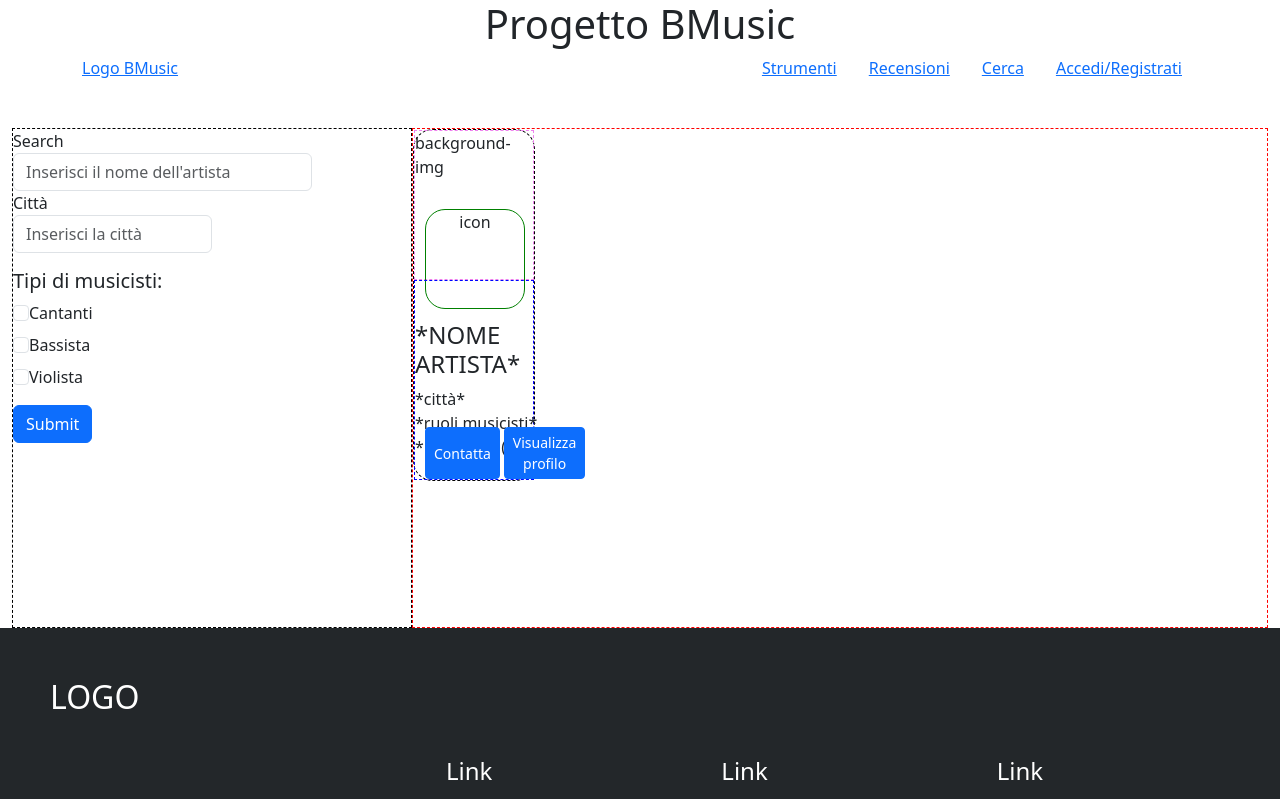
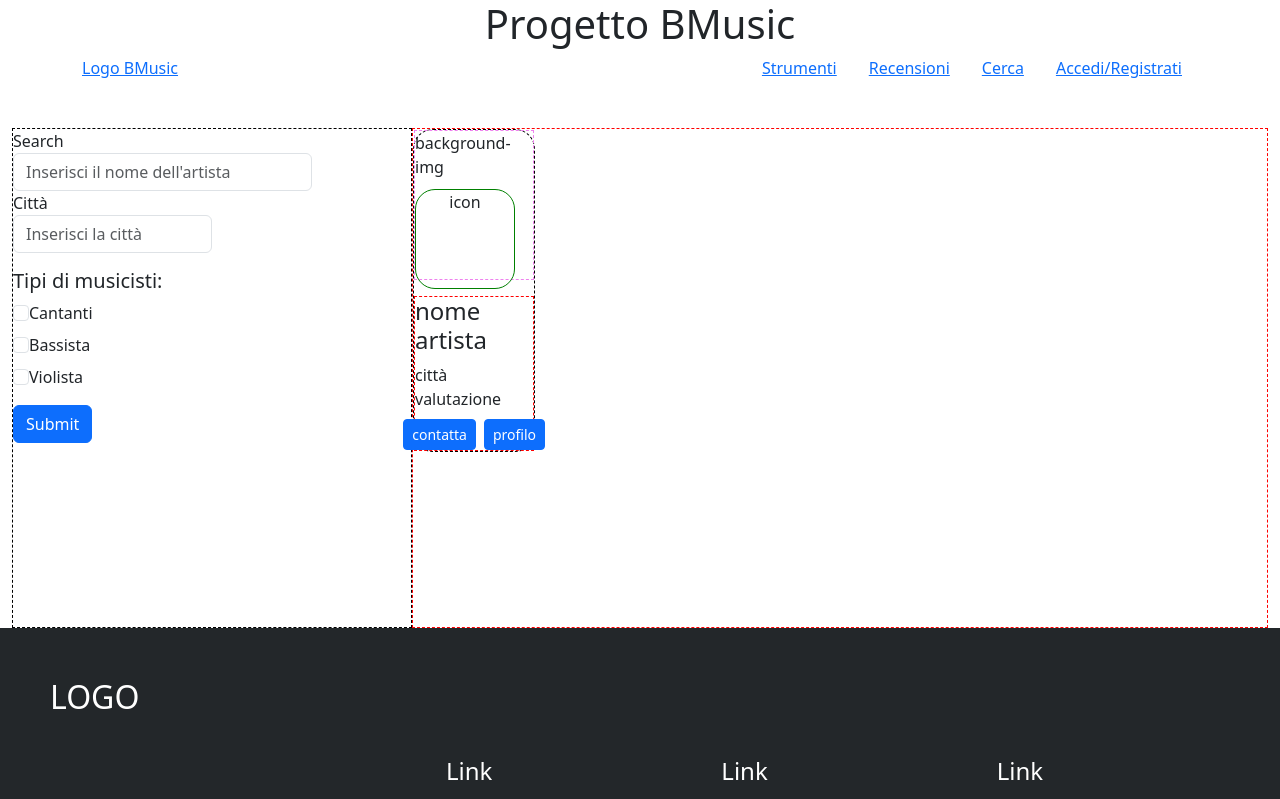
Before and after one commit to maicolkutchoukov/boolean-final-project-frontend, a Vue app: page /search in a window 1280 px wide. Shown: the top 799 px of the page. Built offline with nearby package versions, Linux system fonts and the light colour scheme.

Commit message:
Add basic structure SearchPage

```diff
--- a/src/pages/SearchPage.vue
+++ b/src/pages/SearchPage.vue
@@ -49,27 +49,23 @@ export default {
             <div class="row d-flex">
                 <div class="col-2">
                     <div class="card-result d-flex flex-column">
-                        <div class="card-result-top">
+                        <div class="card-result-top d-flex flex-column">
                             <div class="background-img">background-img</div>
-                            <div class="user-icon"> icon</div>
+                            <div class="user-icon">icon</div>
                         </div>
-                        <div class="card-result-bottom">
-                            <div class="container-text">
-                                <h4>*NOME ARTISTA*</h4>
 
-                                <div>*città*</div>
+                        <div class="card-result-bottom mt-3">
+                            <h4>nome artista</h4>
+                            <div>città</div>
+                            <div>valutazione</div>
 
-                                <div>*ruoli musicisti*</div>
-
-                                <div>*recensioni(stelle)*</div>
-                            </div>
-
-                            <div class="card-result-button d-flex justify-content-center">
-                                <button type="button" class="btn btn-primary btn-sm me-1">Contatta</button>
-                                <button type="button" class="btn btn-primary btn-sm">Visualizza profilo</button>
-                            </div>
+                           <div class="d-flex justify-content-center mt-2">
+                                <button type="button" class="btn btn-primary btn-sm me-2">contatta</button>
+                                <button type="button" class="btn btn-primary btn-sm">profilo</button>
+                           </div>
 
                         </div>
+
                     </div>
                 </div>
 
@@ -115,7 +111,6 @@ export default {
 .card-result {
     border: 1px dashed black;
     border-radius: 20px;
-    min-height: 350px;
 }
 
 .card-result-top {
@@ -125,20 +120,8 @@ export default {
 }
 
 .card-result-bottom {
-    border: 1px dashed blue;
-    height: 200px;
-    position: relative;
-}
-
-.card-result-button {
-    position: absolute;
-    bottom: 0;
-    left: 10px;
-}
-
-.container-text {
-    position: absolute;
-    top: 40px;
+    border: 1px dashed red;
+    height: calc(100% - 150px);
 }
 
 .user-icon {
@@ -147,10 +130,8 @@ export default {
     height: 100px;
     width: 100px;
     border-radius: 20px;
-    position: relative;
-    z-index: 10%;
-    bottom: -30px;
-    left: 10px;
+    position: absolute;
+    bottom: -10px;
 }
 
 /*
```
